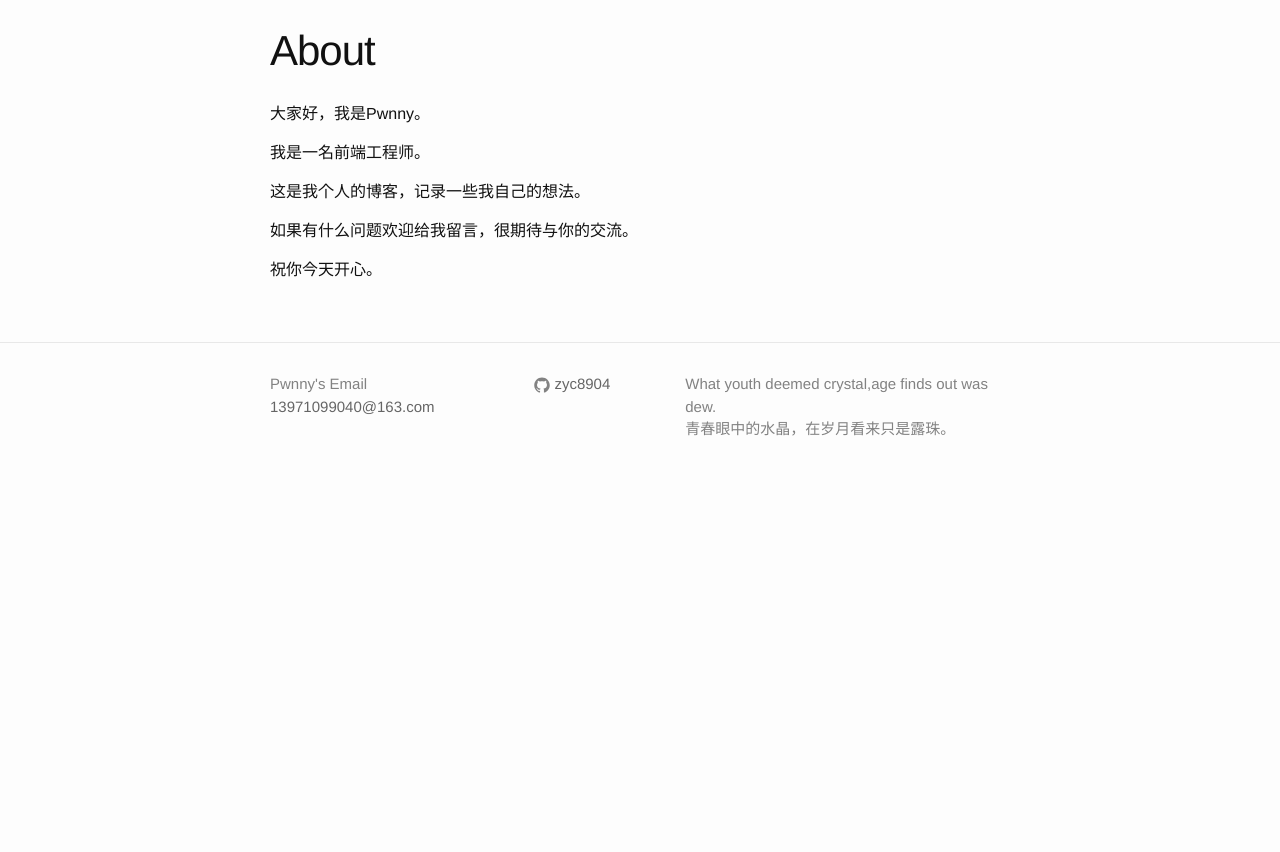
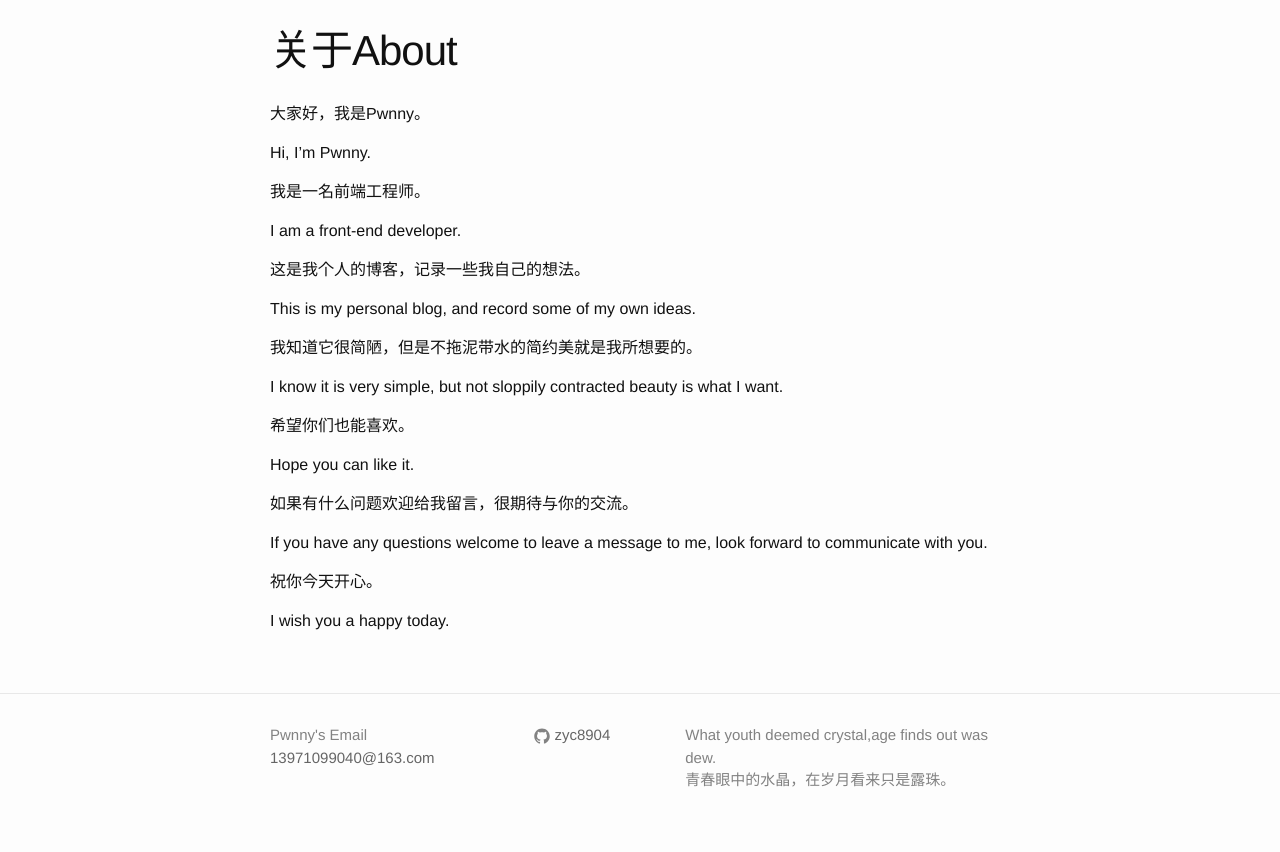
Before and after one commit to zyc8904/zyc8904.github.io, a Jekyll site: the page built from about.md, in a window 1280 px wide. Shown: the part 100-952 px from the top of the page. Built offline with Jekyll 4.4.1, drawn with Linux system fonts in a browser that asks for light colours; before the commit the page ends 900 px from its top, so only the background shows below that.

Commit message:
about做成双语版
我也要和国际接轨的！！！！

```diff
--- a/about.md
+++ b/about.md
@@ -1,15 +1,33 @@
 ---
 layout: page
-title: About
+title: 关于About
 permalink: /about/
 ---
 
 大家好，我是Pwnny。
 
+Hi, I'm Pwnny.
+
 我是一名前端工程师。
+
+I am a front-end developer.
 
 这是我个人的博客，记录一些我自己的想法。
 
+This is my personal blog, and record some of my own ideas.
+
+我知道它很简陋，但是不拖泥带水的简约美就是我所想要的。
+
+I know it is very simple, but not sloppily contracted beauty is what I want.
+
+希望你们也能喜欢。
+
+Hope you can like it.
+
 如果有什么问题欢迎给我留言，很期待与你的交流。
 
+If you have any questions welcome to leave a message to me, look forward to communicate with you.
+
 祝你今天开心。
+
+I wish you a happy today.
--- a/index.html
+++ b/index.html
@@ -4,7 +4,7 @@ layout: default
 
 <div class="home">
 
-  <h1 class="page-heading">文章列表</h1>
+  <h1 class="page-heading">文章Posts</h1>
 
   <ul class="post-list">
     {% for post in site.posts %}
```
